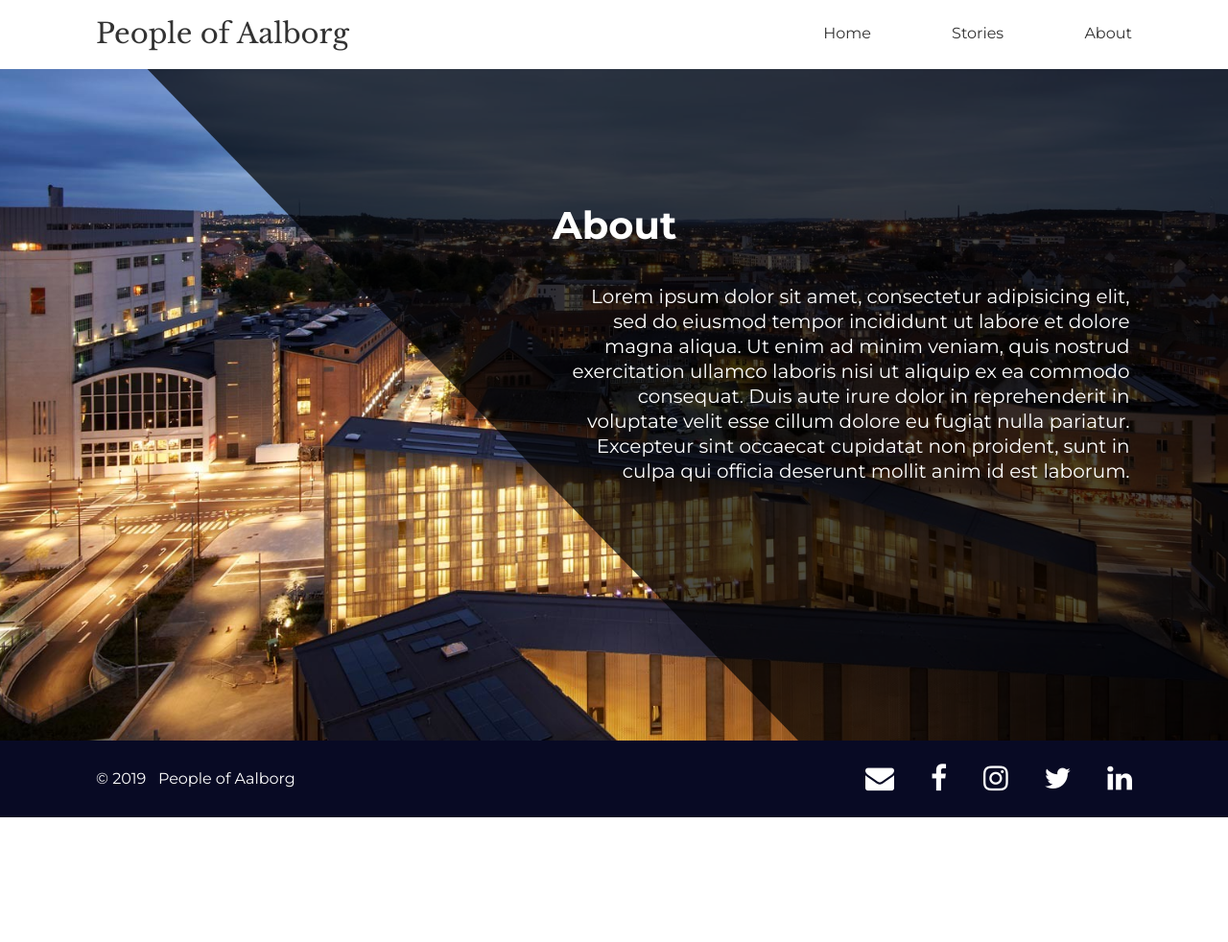
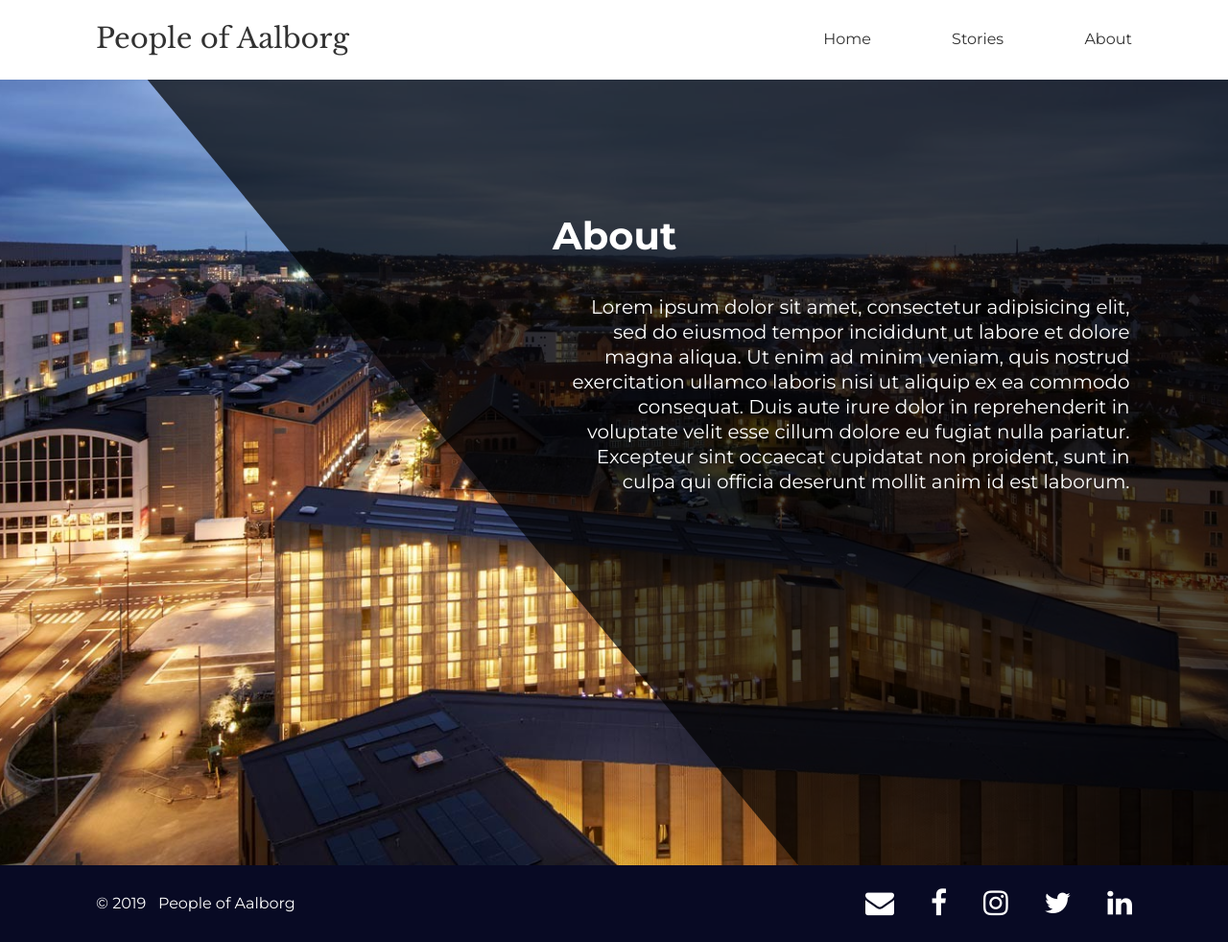
Before and after one commit to 2030-WebDev/PeopleOfAalborg-Jekyll, a Jekyll site: the page built from pages/about.html, in a window 1280 px wide. Shown: the whole page at 96% size. Built offline with Jekyll 4.4.1, drawn with Linux system fonts in a browser that asks for light colours; nearby versions of some CDN libraries; before the commit the page ends 900 px from its top, so only the background shows below that.

Commit message:
fixes #6

```diff
--- a/assets/css/header_footer.css
+++ b/assets/css/header_footer.css
@@ -70,8 +70,8 @@ body {
 /* TOP MENU */
 
 .menu {
-	height: 70px;
-  line-height: 70px;
+	height: 9vh;
+  line-height: 9vh;
 	width: 100%;
 	background-color: white;
 	opacity: 0.8;
@@ -80,7 +80,7 @@ body {
 }
 
 .menu > * {
-  line-height: 70px;
+  line-height: 9vh;
 }
 
 .menu_nav {
@@ -127,6 +127,9 @@ body {
 }
 
 @media (max-width: 850px) {
+  #header-section {
+    height: 78vh;
+  }
   .menu_title {
     position: relative;
     line-height: 1em;
@@ -142,6 +145,7 @@ body {
     text-align: center;
     height: auto;
     padding: 10px;
+    height: 22vh;
   }
   .menu_nav {
     float: none;
--- a/assets/css/index.css
+++ b/assets/css/index.css
@@ -9,7 +9,7 @@ button {
 
 #header-section {
     width:100%;
-    height:700px;
+    height:91vh;
     background: no-repeat top center;
     background-size: cover;
     background-color: rgba(0,0,0,0.5); /* Black background with opacity */
```
